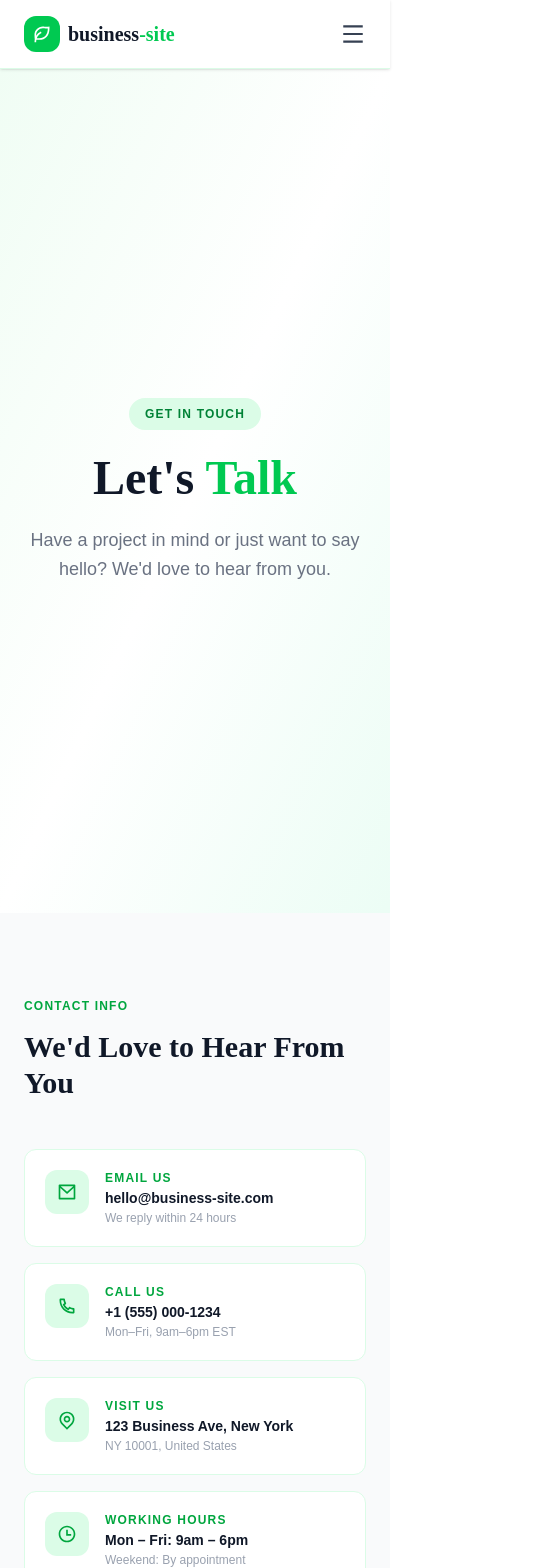
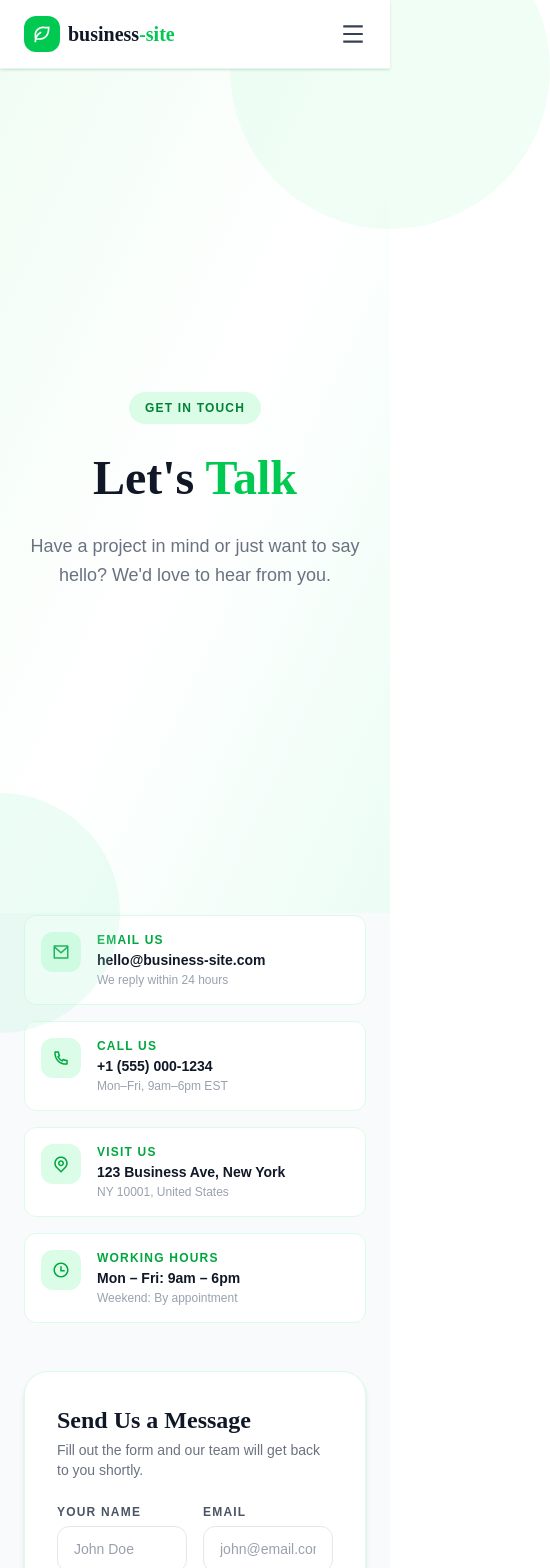
Before and after one commit to shantokarmoker8/business-site, a React (Vite) app: page /contact in a window 390 px wide. Shown: the top 1568 px of the page, 550 px wide, since content can reach past the window. Built offline with nearby package versions, Linux system fonts and the light colour scheme.

Commit message:
Contact.jsx

```diff
--- a/src/pages/Contact.jsx
+++ b/src/pages/Contact.jsx
@@ -34,23 +34,6 @@ const info = [
   },
 ];
 
-function InfoCard({ icon: IconComp, label, value, sub }) {
-  return (
-    <div className="flex items-start gap-4 bg-white rounded-xl p-5 border border-green-100 hover:border-green-300 transition-colors">
-      <div className="w-11 h-11 bg-green-100 rounded-xl flex items-center justify-center flex-shrink-0">
-        <IconComp size={20} className="text-green-600" />
-      </div>
-      <div>
-        <div className="text-xs text-green-600 font-bold uppercase tracking-widest mb-0.5">
-          {label}
-        </div>
-        <div className="font-semibold text-gray-900 text-sm">{value}</div>
-        <div className="text-gray-400 text-xs mt-0.5">{sub}</div>
-      </div>
-    </div>
-  );
-}
-
 export default function Contact() {
   const [form, setForm] = useState({
     name: "",
@@ -71,15 +54,17 @@ export default function Contact() {
 
   return (
     <div>
-      {/* Hero - 100vh */}
-      <section className="relative bg-gradient-to-br from-green-50 via-white to-emerald-50 min-h-screen flex items-center px-6">
-        <div className="max-w-4xl mx-auto text-center w-full">
+      {/* Hero */}
+      <section className="relative bg-gradient-to-br from-green-50 via-white to-emerald-50 h-screen flex items-center justify-center px-6">
+        <div className="absolute top-0 right-0 w-80 h-80 bg-green-200 rounded-full opacity-20 translate-x-1/2 -translate-y-1/2" />
+        <div className="absolute bottom-0 left-0 w-60 h-60 bg-emerald-200 rounded-full opacity-20 -translate-x-1/2 translate-y-1/2" />
+        <div className="max-w-4xl mx-auto text-center relative z-10">
           <span className="inline-block bg-green-100 text-green-700 text-xs font-bold tracking-widest uppercase px-4 py-2 rounded-full mb-6">
             Get In Touch
           </span>
           <h1
             style={{ fontFamily: "'Playfair Display', serif" }}
-            className="text-5xl md:text-7xl font-black text-gray-900 mb-6"
+            className="text-5xl md:text-7xl font-black text-gray-900 mb-6 leading-tight"
           >
             Let's <span className="text-green-500">Talk</span>
           </h1>
@@ -90,12 +75,11 @@ export default function Contact() {
         </div>
       </section>
 
-      {/* Form + Info - 100vh */}
-      <section className="bg-gray-50 min-h-screen flex items-center px-6 py-20 md:py-0">
-        <div className="max-w-6xl mx-auto w-full">
-          <div className="grid md:grid-cols-2 gap-16 items-start">
-            {/* Left: Info cards + image */}
-            <div className="flex flex-col gap-6">
+      {/* Form + Info */}
+      <section className="bg-gray-50 h-screen flex items-center px-6">
+        <div className="max-w-6xl mx-auto w-full grid md:grid-cols-2 gap-12 items-center">
+          {/* Left Info */}
+          <div className="flex flex-col gap-5">
             <div>
               <span className="text-green-600 text-xs font-bold tracking-widest uppercase">
                 Contact Info
@@ -108,31 +92,44 @@ export default function Contact() {
               </h2>
             </div>
             <div className="grid grid-cols-1 sm:grid-cols-2 gap-4">
-                {info.map(function (i) {
+              {info.map(function (item) {
+                const IconComp = item.icon;
                 return (
-                    <InfoCard
-                      key={i.label}
-                      icon={i.icon}
-                      label={i.label}
-                      value={i.value}
-                      sub={i.sub}
-                    />
+                  <div
+                    key={item.label}
+                    className="flex items-start gap-4 bg-white rounded-xl p-4 border border-green-100 hover:border-green-300 transition-colors"
+                  >
+                    <div className="w-10 h-10 bg-green-100 rounded-xl flex items-center justify-center flex-shrink-0">
+                      <IconComp size={18} className="text-green-600" />
+                    </div>
+                    <div>
+                      <div className="text-xs text-green-600 font-bold uppercase tracking-widest mb-0.5">
+                        {item.label}
+                      </div>
+                      <div className="font-semibold text-gray-900 text-sm">
+                        {item.value}
+                      </div>
+                      <div className="text-gray-400 text-xs mt-0.5">
+                        {item.sub}
+                      </div>
+                    </div>
+                  </div>
                 );
               })}
             </div>
-              <div className="hidden md:block rounded-2xl overflow-hidden shadow-lg shadow-green-50 border border-green-100">
+            <div className="hidden md:block rounded-2xl overflow-hidden border border-green-100 shadow-sm h-40">
               <img
-                  src="https://images.unsplash.com/photo-1486312338219-ce68d2c6f44d?w=700&h=280&fit=crop"
-                  alt="Person working"
-                  className="w-full object-cover h-52"
+                src="https://images.unsplash.com/photo-1486312338219-ce68d2c6f44d?w=700&h=200&fit=crop"
+                alt="Working"
+                className="w-full h-full object-cover"
               />
             </div>
           </div>
 
-            {/* Right: Form */}
-            <div className="bg-white rounded-3xl border border-green-100 shadow-md p-8 md:p-10">
+          {/* Right Form */}
+          <div className="bg-white rounded-3xl border border-green-100 shadow-md p-8">
             {sent ? (
-                <div className="flex flex-col items-center justify-center py-16 text-center">
+              <div className="flex flex-col items-center justify-center py-12 text-center">
                 <div className="w-20 h-20 bg-green-100 rounded-full flex items-center justify-center mb-6">
                   <RiSendPlaneLine size={36} className="text-green-500" />
                 </div>
@@ -143,25 +140,24 @@ export default function Contact() {
                   Message Sent!
                 </h3>
                 <p className="text-gray-500 text-sm max-w-xs">
-                    Thank you for reaching out! We'll get back to you within 24
-                    hours.
+                  Thank you! We'll get back to you within 24 hours.
                 </p>
               </div>
             ) : (
               <div>
                 <h2
                   style={{ fontFamily: "'Playfair Display', serif" }}
-                    className="text-2xl font-black text-gray-900 mb-2"
+                  className="text-2xl font-black text-gray-900 mb-1"
                 >
                   Send Us a Message
                 </h2>
-                  <p className="text-gray-500 text-sm mb-8">
+                <p className="text-gray-500 text-sm mb-6">
                   Fill out the form and our team will get back to you shortly.
                 </p>
-                  <form onSubmit={handleSubmit} className="space-y-5">
-                    <div className="grid grid-cols-1 sm:grid-cols-2 gap-5">
+                <form onSubmit={handleSubmit} className="space-y-4">
+                  <div className="grid grid-cols-2 gap-4">
                     <div>
-                        <label className="block text-gray-600 text-xs font-semibold uppercase tracking-widest mb-2">
+                      <label className="block text-gray-600 text-xs font-semibold uppercase tracking-widest mb-1.5">
                         Your Name
                       </label>
                       <input
@@ -175,8 +171,8 @@ export default function Contact() {
                       />
                     </div>
                     <div>
-                        <label className="block text-gray-600 text-xs font-semibold uppercase tracking-widest mb-2">
-                          Email Address
+                      <label className="block text-gray-600 text-xs font-semibold uppercase tracking-widest mb-1.5">
+                        Email
                       </label>
                       <input
                         type="email"
@@ -184,13 +180,13 @@ export default function Contact() {
                         required
                         value={form.email}
                         onChange={handleChange}
-                          placeholder="john@example.com"
+                        placeholder="john@email.com"
                         className="w-full border border-gray-200 rounded-xl px-4 py-3 text-gray-800 placeholder-gray-400 focus:outline-none focus:border-green-400 transition-all text-sm"
                       />
                     </div>
                   </div>
                   <div>
-                      <label className="block text-gray-600 text-xs font-semibold uppercase tracking-widest mb-2">
+                    <label className="block text-gray-600 text-xs font-semibold uppercase tracking-widest mb-1.5">
                       Subject
                     </label>
                     <input
@@ -203,13 +199,13 @@ export default function Contact() {
                     />
                   </div>
                   <div>
-                      <label className="block text-gray-600 text-xs font-semibold uppercase tracking-widest mb-2">
+                    <label className="block text-gray-600 text-xs font-semibold uppercase tracking-widest mb-1.5">
                       Message
                     </label>
                     <textarea
                       name="message"
                       required
-                        rows={5}
+                      rows={4}
                       value={form.message}
                       onChange={handleChange}
                       placeholder="Tell us about your project..."
@@ -218,7 +214,7 @@ export default function Contact() {
                   </div>
                   <button
                     type="submit"
-                      className="w-full bg-green-500 text-white font-bold py-4 rounded-xl flex items-center justify-center gap-2 hover:bg-green-600 transition-colors shadow-md shadow-green-200"
+                    className="w-full bg-green-500 text-white font-bold py-3.5 rounded-xl flex items-center justify-center gap-2 hover:bg-green-600 transition-colors shadow-md shadow-green-200"
                   >
                     Send Message <RiSendPlaneLine size={18} />
                   </button>
@@ -227,7 +223,6 @@ export default function Contact() {
             )}
           </div>
         </div>
-        </div>
       </section>
     </div>
   );
```
Lines whose indentation alone changed are shown as unchanged.
